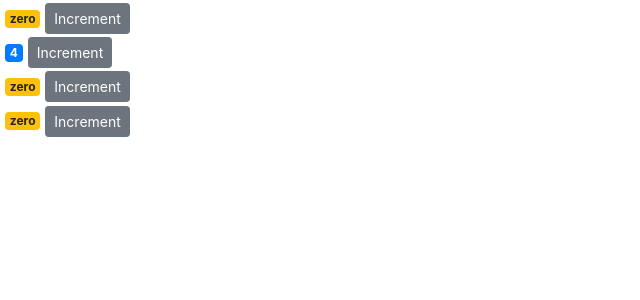
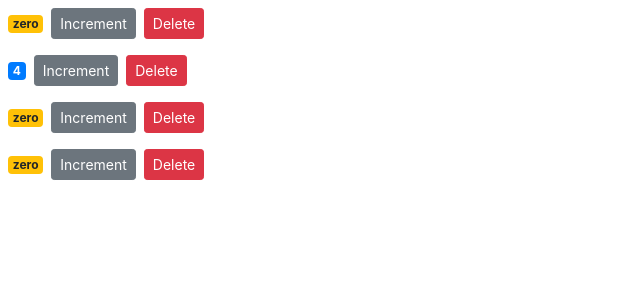
Before and after one commit to ankaziele/react-excercises, a React (Create React App) app: page / in a window 1280 px wide. Shown: the top 300 px of the page, without its empty margins (0-640 px from the left). Built offline with nearby package versions, Linux system fonts and the light colour scheme.

Commit message:
passing props - handling onDelete

```diff
--- a/src/components/Counters.jsx
+++ b/src/components/Counters.jsx
@@ -10,11 +10,17 @@
       { id: 4, value: 0 }
     ]
   };
+
+  handleDelete = () => {
+
+      console.log('handle delete')
+  };
+
   render() {
     return (
       <div>
         {this.state.counters.map(counter => (
-          <Counter key={counter.id} value={counter.value} />
+          <Counter key={counter.id} onDelete ={this.handleDelete} value={counter.value} id={counter.id}/>
         ))}
       </div>
     );
--- a/src/components/counter.jsx
+++ b/src/components/counter.jsx
@@ -2,12 +2,15 @@
 
 class Counter extends Component {
   state = {
+    id: this.props.id,
     value: this.props.value
   };
 
   handleIncrement = () => {
     this.setState({ value: this.state.value + 1 });
   };
+
+
 
   render() {
     return (
@@ -19,12 +22,15 @@
         >
           Increment
         </button>
+        <button
+        onClick={this.props.onDelete}
+        className="btn btn-danger btn-sm m-2">Delete</button>
       </div>
     );
   }
 
   getBadgeClasses() {
-    let classes = "badge m2 badge-";
+    let classes = "badge m-2 badge-";
     classes += this.state.value === 0 ? "warning" : "primary";
     return classes;
   }
--- a/src/index.css
+++ b/src/index.css
@@ -12,8 +12,3 @@
   font-family: source-code-pro, Menlo, Monaco, Consolas, "Courier New",
     monospace;
 }
-
-button, span {
-  margin: 5px;
-  margin-top: 10px;
-}
```
